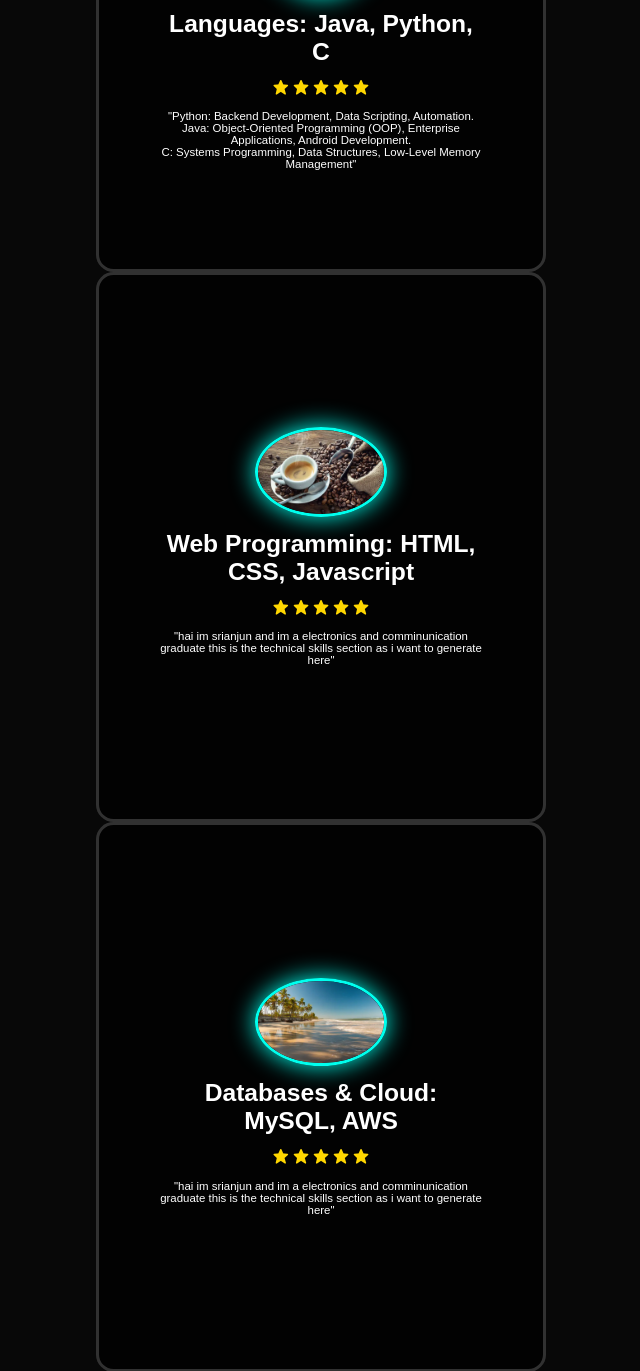
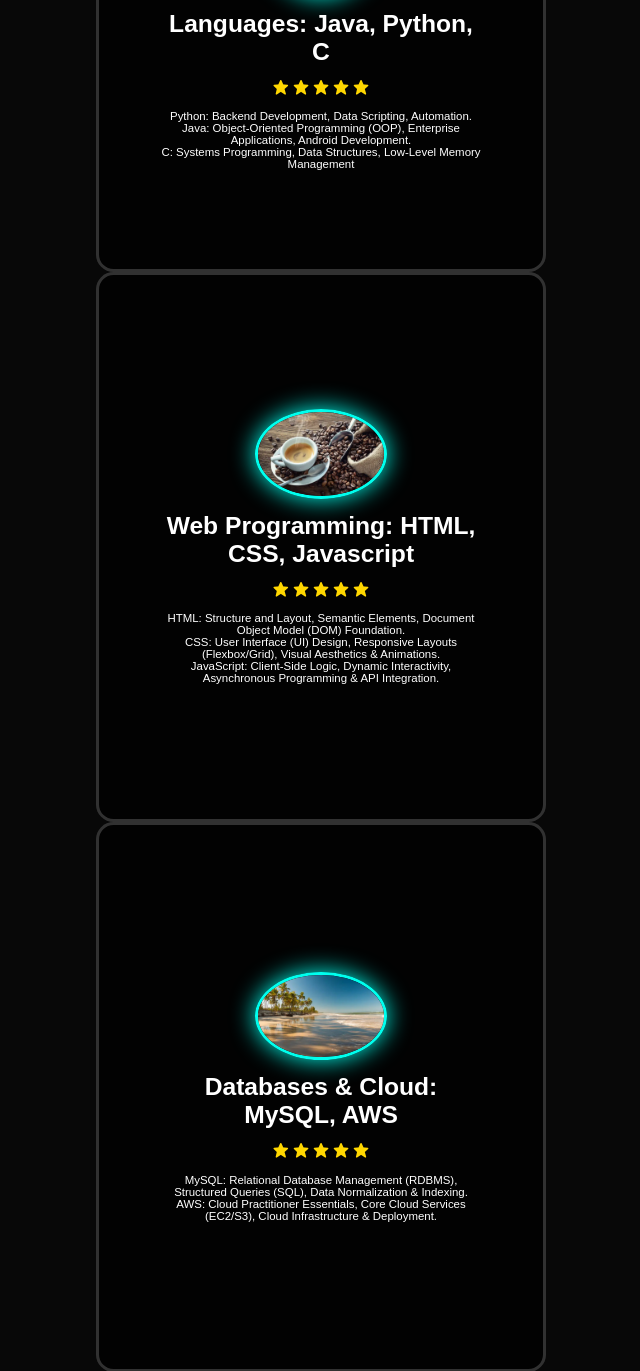
Before and after one commit to Srianjun26/portfolio, a plain HTML site: page index.html in a window 1280 px wide. Shown: the part 3894-5265 px from the top of the page, without its empty margins (319-959 px from the left). Drawn offline with nearby package versions, Linux system fonts and the light colour scheme.

Commit message:
Add files via upload

```diff
--- a/index.html
+++ b/index.html
@@ -164,9 +164,9 @@
                         <i class='bx bxs-star' id="star"></i>
                         <i class='bx bxs-star' id="star"></i>
                     </div>
-                   <p>"Python: Backend Development, Data Scripting, Automation.<br>
+                   <p>Python: Backend Development, Data Scripting, Automation.<br>
                         Java: Object-Oriented Programming (OOP), Enterprise Applications, Android Development.<br>
-                        C: Systems Programming, Data Structures, Low-Level Memory Management"</p>
+                        C: Systems Programming, Data Structures, Low-Level Memory Management</p>
                 </div>
                  <div class="technicalskills-item">
                     <img src="2.jpg" alt="">
@@ -178,7 +178,9 @@
                         <i class='bx bxs-star' id="star"></i>
                         <i class='bx bxs-star' id="star"></i>
                     </div>
-                    <p> "hai im srianjun and im a electronics and comminunication graduate this is the technical skills section as i want to generate here" </p>
+                    <p> HTML: Structure and Layout, Semantic Elements, Document Object Model (DOM) Foundation.<br>
+                        CSS: User Interface (UI) Design, Responsive Layouts (Flexbox/Grid), Visual Aesthetics & Animations.<br>
+                        JavaScript: Client-Side Logic, Dynamic Interactivity, Asynchronous Programming & API Integration.</p>
                 </div>
                  <div class="technicalskills-item">
                     <img src="3.jpg" alt="">
@@ -190,7 +192,8 @@
                         <i class='bx bxs-star' id="star"></i>
                         <i class='bx bxs-star' id="star"></i>
                     </div>
-                    <p> "hai im srianjun and im a electronics and comminunication graduate this is the technical skills section as i want to generate here" </p>
+                    <p> MySQL: Relational Database Management (RDBMS), Structured Queries (SQL), Data Normalization & Indexing.<br>
+                        AWS: Cloud Practitioner Essentials, Core Cloud Services (EC2/S3), Cloud Infrastructure & Deployment.</p>
                 </div>
             </div>
         </section>
```
